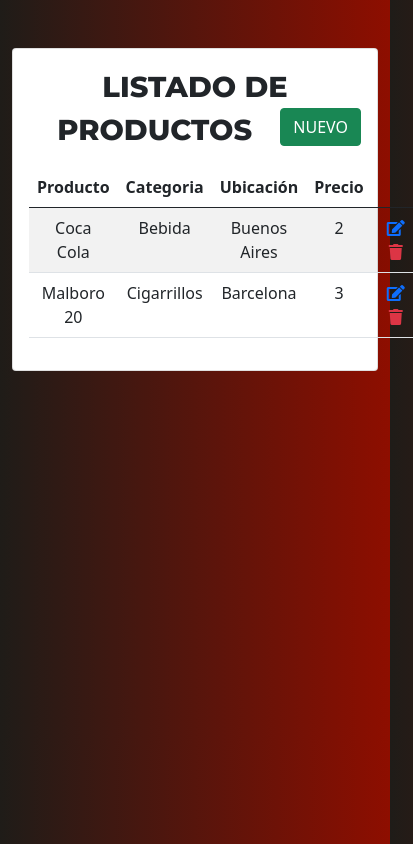
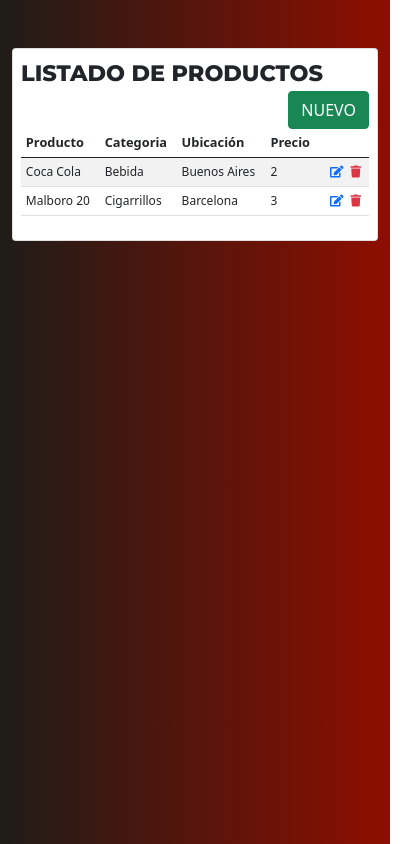
Before and after one commit to ManuelVillarVitoria/Angular_Node_Express_MongoDB_CRUD, an Angular app in the folder cliente/: page / in a window 390 px wide. Shown: the whole page, 413 px wide, since content can reach past the window. Built offline with nearby package versions, Linux system fonts and the light colour scheme.

Commit message:
fixing responsive

```diff
--- a/cliente/src/app/components/listar-productos/listar-productos.component.css
+++ b/cliente/src/app/components/listar-productos/listar-productos.component.css
@@ -2,3 +2,33 @@
     cursor: pointer;
     margin-left: 7px;
 }
+
+@media (max-width: 413px) {
+
+    .table>:not(caption)>*>* {
+        padding: 0.3rem;
+    }
+
+    td {
+        font-size: 0.75rem;
+        margin: 0rem;
+    }
+
+    th {
+        font-size: 0.8rem;
+        margin: 0rem;
+    }
+
+    .card-body {
+        padding: 0.5rem;
+    }
+
+}
+
+
+@media (max-width: 767px) {
+
+    .text-center {
+        text-align: left !important;
+    }
+}
--- a/cliente/src/styles.css
+++ b/cliente/src/styles.css
@@ -8,3 +8,10 @@ body {
     font-size: 1.8rem;
     font-family: 'Montserrat', sans-serif;
 }
+
+
+@media (max-width: 413px) {
+    .titulo {
+        font-size: 1.4rem;
+    }
+}
```
